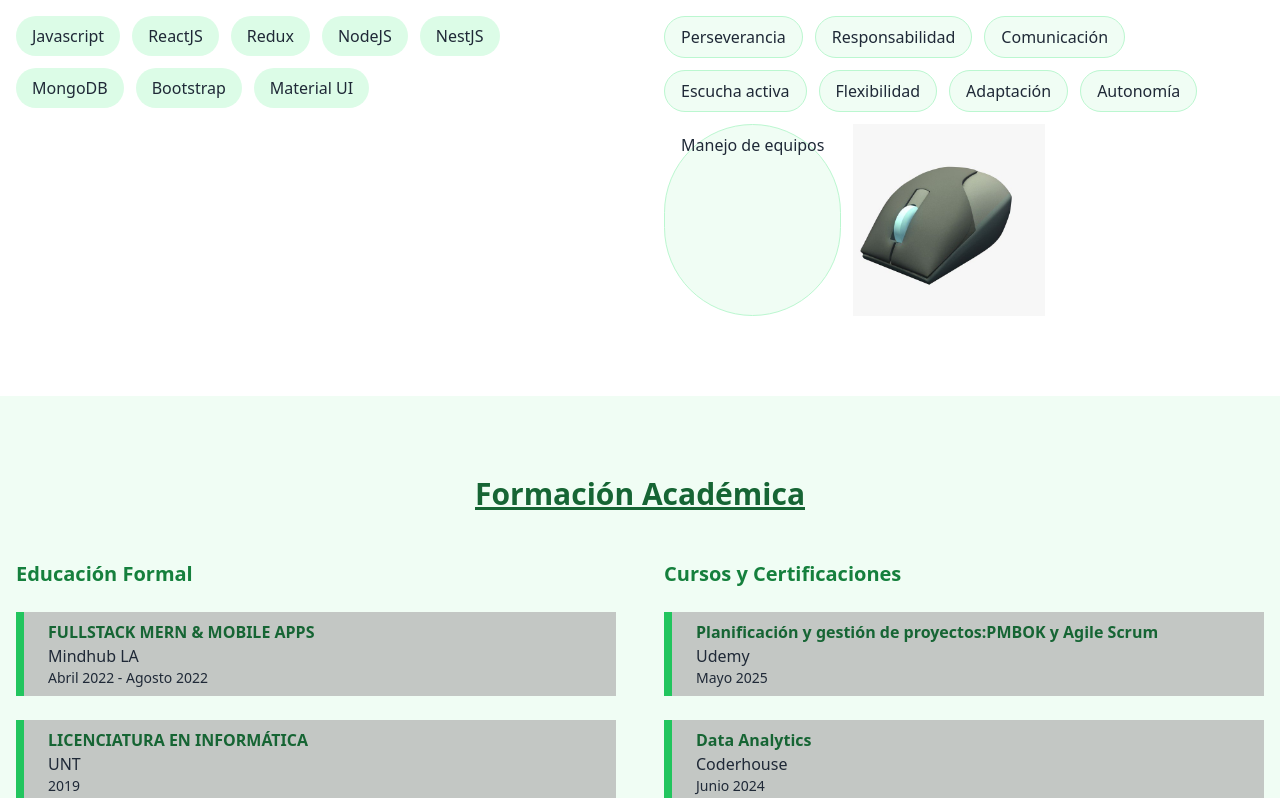
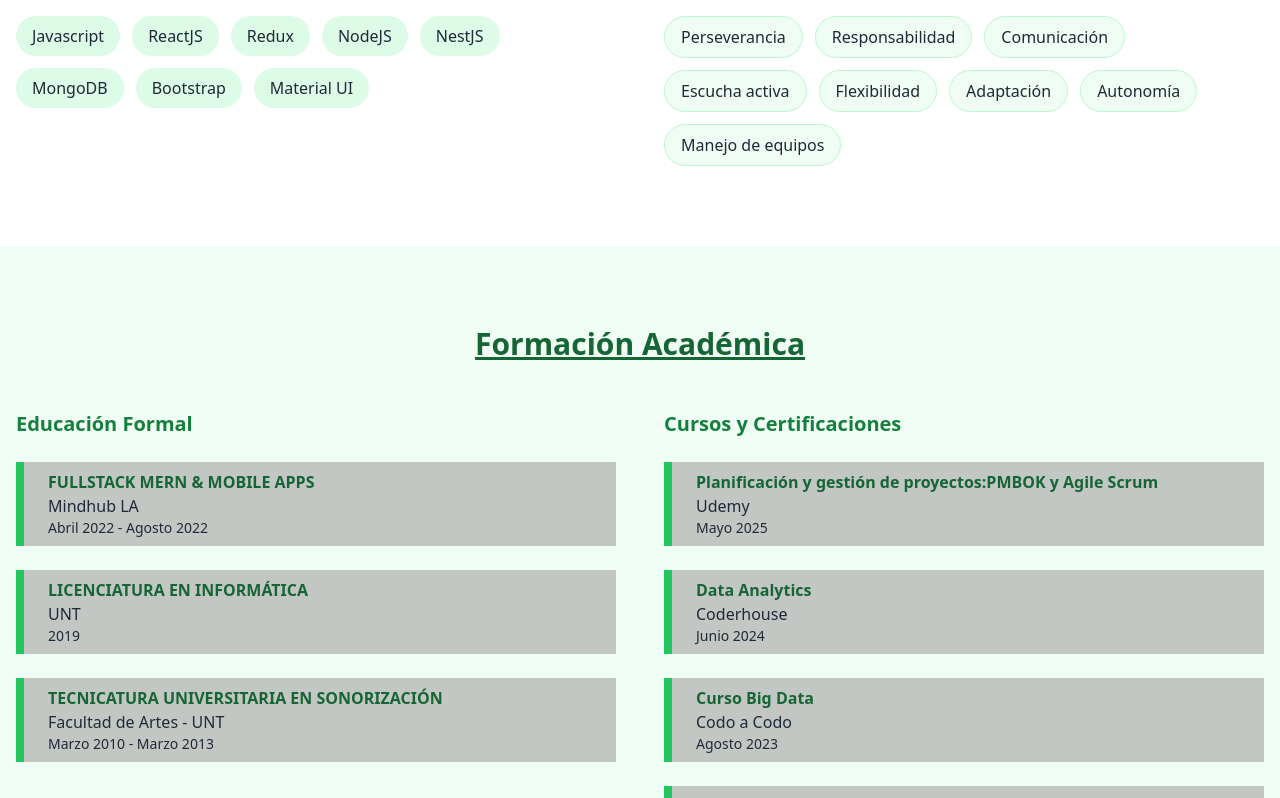
Before and after one commit to MayradelvGonzalez/PortfolioMay, a React (Create React App) app: page / in a window 1280 px wide. Shown: the part 1000-1798 px from the top of the page. Built offline with nearby package versions, Linux system fonts and the light colour scheme.

Commit message:
correcciones

```diff
--- a/package.json
+++ b/package.json
@@ -11,6 +11,7 @@
             "postcss": "^8",
             "react": "^18.0.0",
             "react-dom": "^18.0.0",
+            "react-intersection-observer": "^9.16.0",
             "react-scripts": "^5.0.0",
             "tailwind-merge": "^2.4.0",
             "tailwindcss": "^3.4.1",
--- a/src/components/ContactSection.js
+++ b/src/components/ContactSection.js
@@ -4,7 +4,7 @@ import 'animate.css'; // Asegúrate de importar la librería de animación
 
 const ContactSection = forwardRef((_, ref) => {
   const telefonoWhatsApp = '+5493815160008';
-  const mensajePredefinido = 'Hola, ¿como estas? Me gustaría saber más sobre tus servicios.';
+  const mensajePredefinido = 'Hola, ¿cómo estás? Me gustaría saber más sobre tus servicios.';
   const urlWhatsApp = `https://wa.me/${telefonoWhatsApp}?text=${encodeURIComponent(mensajePredefinido)}`;
   const [isVisible, setIsVisible] = useState(false);
   const titleRef = useRef(null); // Creamos una referencia para el título
@@ -71,9 +71,9 @@ const ContactSection = forwardRef((_, ref) => {
       {showScrollToTop && (
         <button
           onClick={() => window.scrollTo({ top: 0, behavior: 'smooth' })}
-          className="fixed bottom-8 right-8 bg-green-600 text-white font-bold py-2 px-4 rounded-full shadow-md hover:bg-green-700 focus:outline-none focus:ring-2 focus:ring-green-500 animate__animated animate__fadeIn"
+          className="fixed bottom-8 right-8 bg-gray-600 text-white font-bold py-2 px-4 rounded-full shadow-md hover:bg-green-700 focus:outline-none focus:ring-2 focus:ring-green-500 animate__animated animate__fadeIn"
         >
-          Volver al Inicio
+          🔼
         </button>
       )}
     </section>
--- a/src/components/EducationSection.js
+++ b/src/components/EducationSection.js
@@ -1,8 +1,9 @@
 import React from 'react';
-import libros from '../libros.png';
+import { useInView } from 'react-intersection-observer';
+import 'animate.css';
+
 const EducationSection = () => {
   const education = [
-
     {
       title: "FULLSTACK MERN & MOBILE APPS",
       institution: "Mindhub LA",
@@ -20,14 +21,13 @@ const EducationSection = () => {
     }
   ];
 
-
   const courses = [
     {
       titulo: "Planificación y gestión de proyectos:PMBOK y Agile Scrum",
       institution: "Udemy",
       periodo: "Mayo 2025"
     },
-     {
+    {
       titulo: "Data Analytics",
       institution: "Coderhouse",
       periodo: "Junio 2024"
@@ -62,24 +62,37 @@ const EducationSection = () => {
       institution: "Udemy",
       periodo: "Agosto 2021"
     }
+  ];
 
-  ];
+  const AnimatedItem = ({ item, animationClass }) => {
+    const { ref, inView } = useInView({
+      threshold: 0.1,
+    });
+
+    return (
+      <div
+        ref={ref}
+        className={`border-l-8 border-green-500 pl-6 py-2 animate__animated ${inView ? animationClass : ''}`}
+        style={{ backgroundColor: '#c3c7c4' }}
+      >
+        <h4 className="font-bold text-green-800">{item.title || item.titulo}</h4>
+        <p className="text-black-600">{item.institution}</p>
+        <p className="text-sm text-black-500">{item.period || item.periodo}</p>
+      </div>
+    );
+  };
 
   return (
     <section className="py-20 bg-green-50">
       <div className="container mx-auto px-4">
-        <h2 className="text-3xl font-bold text-green-800 mb-12 text-center"><u>Formación Académica</u></h2>
+        <h2 className="text-3xl font-bold text-green-800 mb-12 text-center animate__animated animate__fadeInRight"><u>Formación Académica</u></h2>
 
         <div className="grid md:grid-cols-2 gap-12">
           <div>
             <h3 className="text-xl font-bold text-green-700 mb-6">Educación Formal</h3>
             <div className="space-y-6">
               {education.map((item, index) => (
-                <div key={index} className="border-l-8 border-green-500 pl-6 py-2" style={{ backgroundColor: '#c3c7c4' }}>
-                  <h4 className="font-bold text-green-800">{item.title}</h4>
-                  <p className="text-black-600">{item.institution}</p>
-                  <p className="text-sm text-black-500">{item.period}</p>
-                </div>
+                <AnimatedItem key={index} item={item} animationClass="animate__fadeInLeft" />
               ))}
             </div>
           </div>
@@ -88,11 +101,7 @@ const EducationSection = () => {
             <h3 className="text-xl font-bold text-green-700 mb-6">Cursos y Certificaciones</h3>
             <div className="space-y-6">
               {courses.map((item, index) => (
-                <div key={index} className="border-l-8 border-green-500 pl-6 py-2" style={{ backgroundColor: '#c3c7c4' }}>
-                  <h4 className="font-bold text-green-800">{item.titulo}</h4>
-                  <p className="text-black-600">{item.institution}</p>
-                  <p className="text-sm text-black-500">{item.periodo}</p>
-                </div>
+                <AnimatedItem key={index} item={item} animationClass="animate__fadeInRight" />
               ))}
             </div>
           </div>
--- a/src/components/SkillsSection.js
+++ b/src/components/SkillsSection.js
@@ -1,5 +1,7 @@
 import React from 'react';
-import mouse from '../mouse.jpg';
+import { useInView } from 'react-intersection-observer';
+import 'animate.css';
+
 const SkillsSection = () => {
   const techSkills = [
     'Javascript', 'ReactJS', 'Redux',
@@ -13,42 +15,90 @@ const SkillsSection = () => {
     'Autonomía', 'Manejo de equipos'
   ];
 
+  const AnimatedSkill = ({ skill, index, animationClass }) => {
+    const { ref, inView } = useInView({
+      threshold: 0.1,
+    });
+
+    return (
+      <span
+        ref={ref}
+        key={index}
+        className={`bg-green-100 text-black-800 px-4 py-2 rounded-full animate__animated ${inView ? animationClass : ''}`}
+      >
+        {skill}
+      </span>
+    );
+  };
+
+  const AnimatedSoftSkill = ({ skill, index, animationClass }) => {
+    const { ref, inView } = useInView({
+      threshold: 0.1,
+    });
+
+    return (
+      <span
+        ref={ref}
+        key={index}
+        className={`bg-green-50 border border-green-200 text-black-800 px-4 py-2 rounded-full animate__animated ${inView ? animationClass : ''}`}
+      >
+        {skill}
+      </span>
+    );
+  };
+
+  const AnimatedTitle = () => {
+    const { ref, inView } = useInView({
+      threshold: 0.1,
+    });
+
+    return (
+      <h2
+        ref={ref}
+        className={`text-3xl font-bold text-green-800 mb-12 text-center animate__animated ${inView ? 'animate__fadeInLeft' : ''}`}
+      >
+        <u>Mis Habilidades</u>
+      </h2>
+    );
+  };
+
+  const AnimatedSubtitle = ({ children, animationClass }) => {
+    const { ref, inView } = useInView({
+      threshold: 0.1,
+    });
+
+    return (
+      <h3
+        ref={ref}
+        className={`text-xl font-semibold text-green-800 mb-6 flex items-center animate__animated ${inView ? animationClass : ''}`}
+      >
+        <span className="w-4 h-4 bg-green-500 rounded-full mr-2"></span>
+        {children}
+      </h3>
+    );
+  };
+
   return (
     <section className="py-20 bg-white">
       <div className="container mx-auto px-4">
-        <h2 className="text-3xl font-bold text-green-800 mb-12 text-center"><u>Mis Habilidades</u></h2>
+        <AnimatedTitle />
 
         <div className="grid md:grid-cols-2 gap-12">
           <div>
-            <h3 className="text-xl font-semibold text-green-800 mb-6 flex items-center">
-              <span className="w-4 h-4 bg-green-500 rounded-full mr-2"></span>
-              Tecnológicas
-            </h3>
+            <AnimatedSubtitle animationClass="animate__fadeInRight">Tecnológicas</AnimatedSubtitle>
             <div className="flex flex-wrap gap-3">
               {techSkills.map((skill, index) => (
-                <span key={index} className="bg-green-100 text-black-800 px-4 py-2 rounded-full">
-                  {skill}
-                </span>
+                <AnimatedSkill key={index} skill={skill} index={index} animationClass="animate__slideInLeft" />
               ))}
             </div>
           </div>
 
           <div>
-
-            <h3 className="text-xl font-semibold text-green-800 mb-6 flex items-center">
-              <span className="w-4 h-4 bg-green-500 rounded-full mr-2"></span>
-              Blandas
-            </h3>
+            <AnimatedSubtitle animationClass="animate__fadeInLeft">Blandas</AnimatedSubtitle>
             <div className="flex flex-wrap gap-3">
               {softSkills.map((skill, index) => (
-                <span key={index} className="bg-green-50 border border-green-200 text-black-800 px-4 py-2 rounded-full">
-                  {skill}
-                </span>
-              ))}<img
-          src={mouse}
-          alt="Ilustración de trabajo remoto o diseño"
-          className="w-48 h-auto mb-6 md:mb-0 md:mr-6 animate__animated animate__fadeInRight" // Ajusta el tamaño y los márgenes según necesites
-        />
+                <AnimatedSoftSkill key={index} skill={skill} index={index} animationClass="animate__slideInRight" />
+              ))}
             </div>
           </div>
         </div>
```
Also changed, not shown: 1 other file (tests, documents, lock files or other folders).
